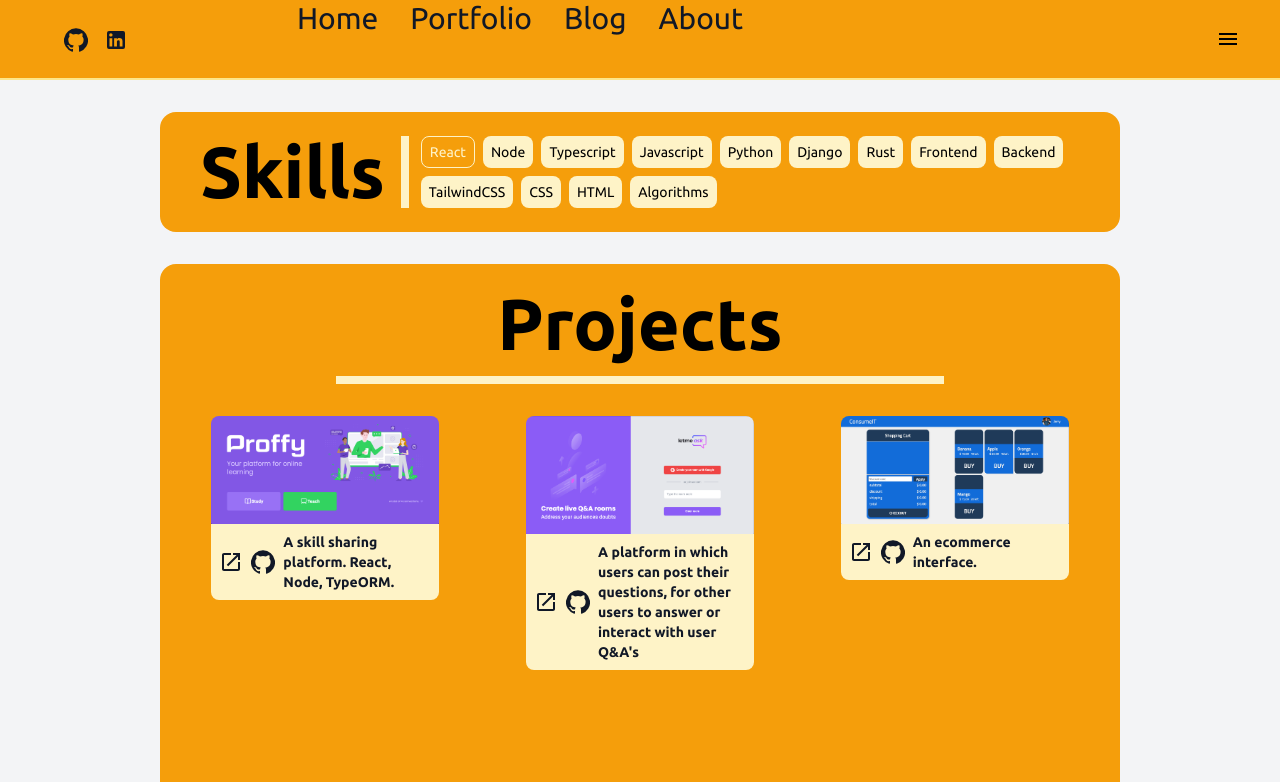
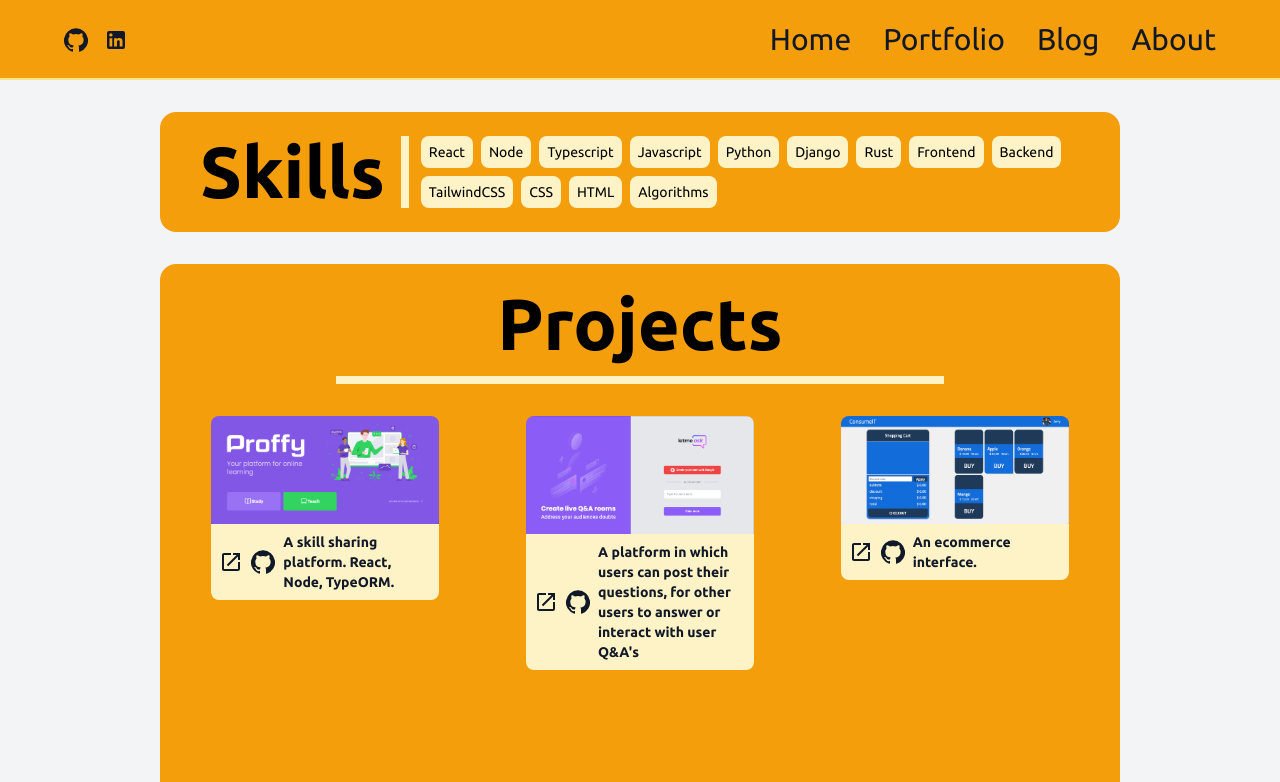
Before and after one commit to vix993/my-blog, a Next.js app: page /portfolio in a window 1280 px wide. Shown: the top 782 px of the page. Built offline with nearby package versions, Linux system fonts and the light colour scheme.

Commit message:
responsive

```diff
--- a/components/Header.jsx
+++ b/components/Header.jsx
@@ -50,7 +50,7 @@ export const Header = ({}) => {
             </a>
           </li>
         </ul>
-          <ul className="hidden sm:flex flex-row space-x-4 text-3xl gap-4 ml-auto mr-8">
+          <ul className="hidden sm:flex items-center flex-row space-x-4 text-3xl md:gap-2 lg:gap-4 ml-auto mr-8">
             <li>
               <Link href="/">
                 <a>Home</a>
@@ -72,7 +72,7 @@ export const Header = ({}) => {
               </Link>
             </li>
           </ul>
-          <div className="flex ml-auto h-full w-3/12 items-center p-2 justify-end">
+          <div className="flex ml-auto h-full w-3/12 items-center p-2 justify-end sm:hidden">
           <Icon className="cursor-pointer text-3xl" aria-label="toggle menu" className="flex sm:hidden" component={MenuIcon} onClick={() => toggleDrawer()}></Icon>
           <Drawer open={drawerOpen} onClose={() => toggleDrawer()}>
           <List component="nav" className={classes.root}>
--- a/contexts/SkillsContext.jsx
+++ b/contexts/SkillsContext.jsx
@@ -3,7 +3,7 @@ import { createContext, useState } from "react";
 export const SkillsContext = createContext({});
 
 export const SkillsContextProvider = (props) => {
-  const [filteredSkills, setFilteredSkills] = useState(["React"]);
+  const [filteredSkills, setFilteredSkills] = useState([]);
 
   const addFilteredSkill = (newFilter) => {
     setFilteredSkills([...filteredSkills, newFilter]);
--- a/pages/portfolio.js
+++ b/pages/portfolio.js
@@ -208,7 +208,7 @@ export default function Portfolio() {
         <title>Victor Nascimento | Portfolio</title>
       </Head>
       <section>
-        <div className="text-7xl font-bold rounded-2xl p-6 bg-yellow-500 flex flex-col sm:flex-row">
+        <div className="text-5xl sm:text-7xl font-bold rounded-2xl p-6 bg-yellow-500 flex flex-col sm:flex-row">
           <h2 className="sm:border-r-8 px-4 border-yellow-100">Skills</h2>
           <section className="flex flex-row flex-wrap gap-2 px-3 mt-4 sm:mt-0">
             {skills.map((skill, i) => {
```
